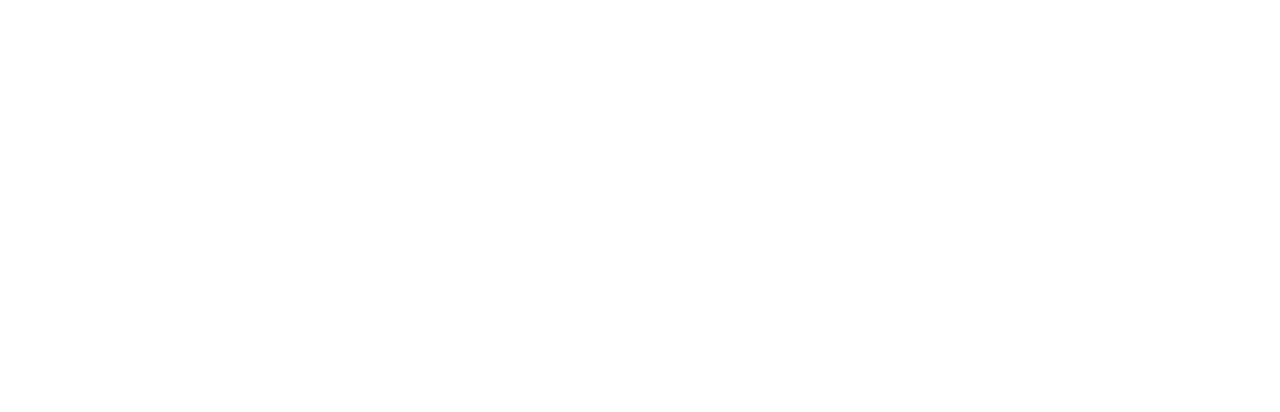
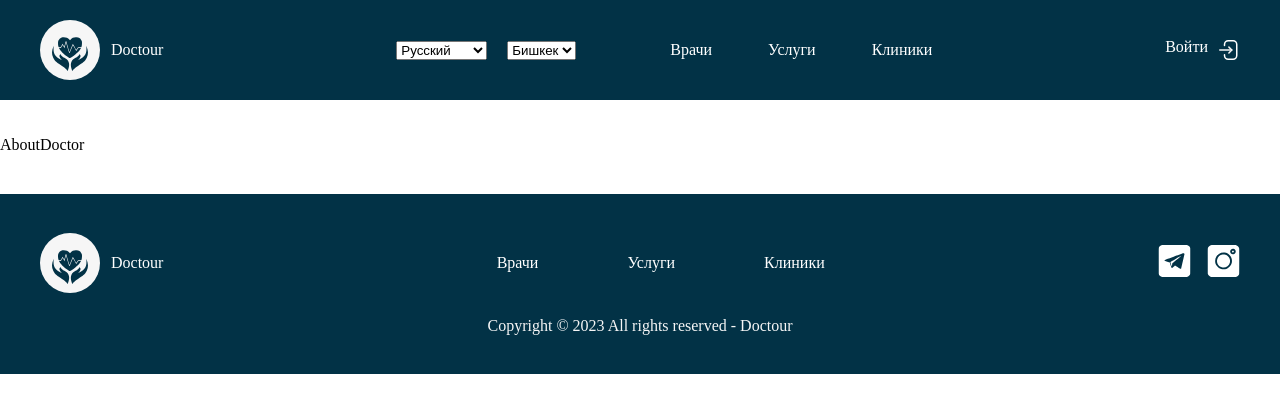
Before and after one commit to akbaralievv/doctour, a React (Create React App) app: page /doctors/1 in a window 1280 px wide. Before the commit this address had no page. Shown: the top 412 px of the page. Built offline with nearby package versions, Linux system fonts and the light colour scheme.

Commit message:
feat: add List,Search,Top,About,Card,Paginate

```diff
--- a/src/App.js
+++ b/src/App.js
@@ -6,6 +6,8 @@
 import ClinicsPage from './pages/ClinicsPage';
 import LoginPage from './pages/LoginPage';
 import ServicesPage from './pages/ServicesPage';
+import AboutDoctor from './components/AboutDoctor';
+import ErrorPage from './pages/ErrorPage';
 
 function App() {
   return (
@@ -14,10 +16,12 @@
         <Route path="/" element={<Layout />}>
           <Route index element={<MainPage />} />
           <Route path="/doctors" element={<DoctorsPage />} />
+          <Route path="/doctors/:id" element={<AboutDoctor />} />
           <Route path="/clinics" element={<ClinicsPage />} />
           <Route path="/login" element={<LoginPage />} />
           <Route path="/services" element={<ServicesPage />} />
         </Route>
+        <Route path="*" element={<ErrorPage />} />
       </Routes>
     </BrowserRouter>
   );
--- /dev/null
+++ b/src/components/AboutDoctor/index.js
@@ -0,0 +1,7 @@
+import React from 'react';
+
+function AboutDoctor() {
+  return <div>AboutDoctor</div>;
+}
+
+export default AboutDoctor;
```
Also changed, not shown: src/components/CardDoctor/index.js (added, +7 -0 lines), src/components/ListDoctors/index.js (added, +7 -0 lines), src/components/Pagination/index.js (added, +7 -0 lines), src/components/SearchDoctors/index.js (added, +7 -0 lines), src/components/TopDoctors/index.js (added, +7 -0 lines).
